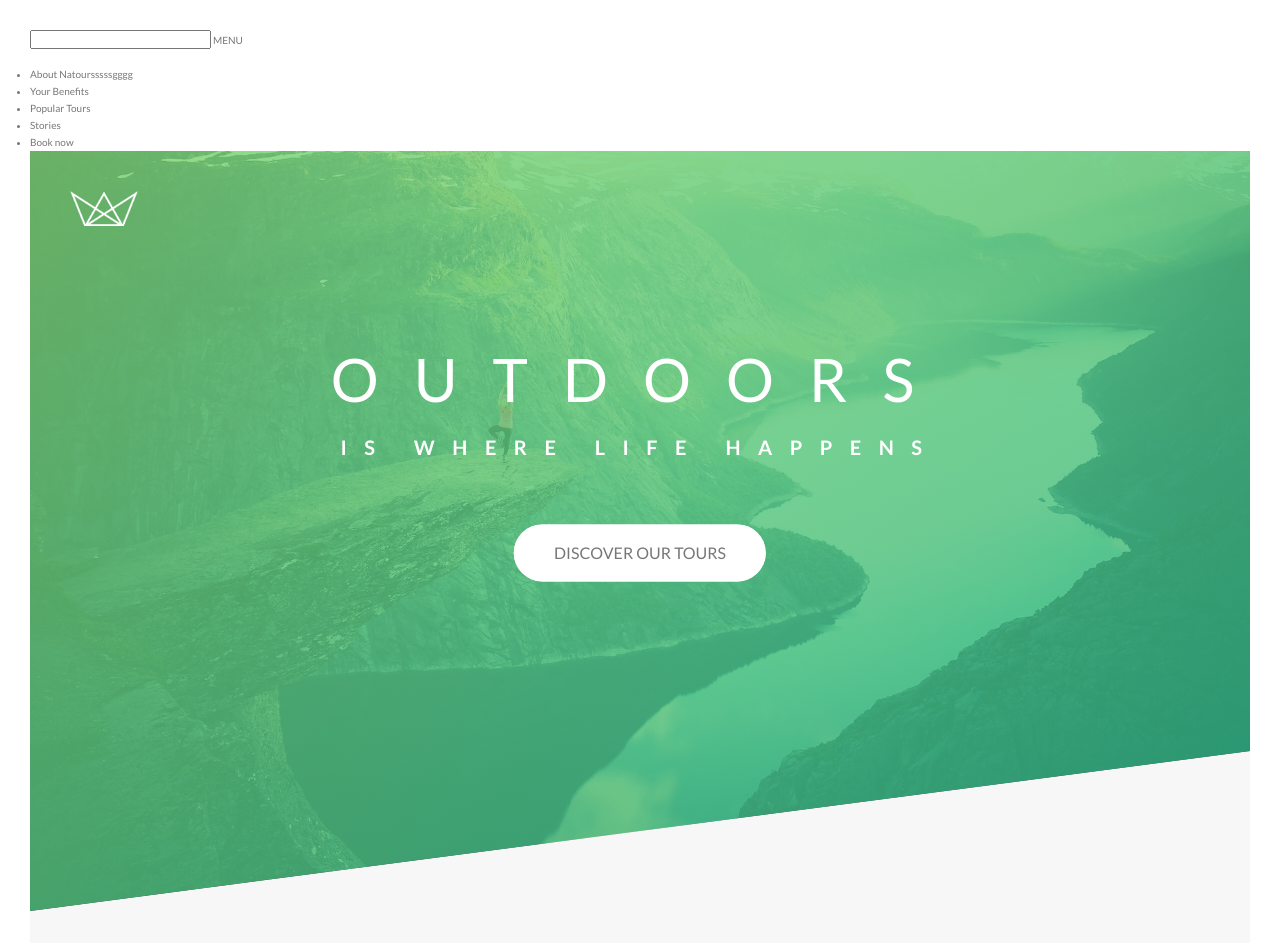
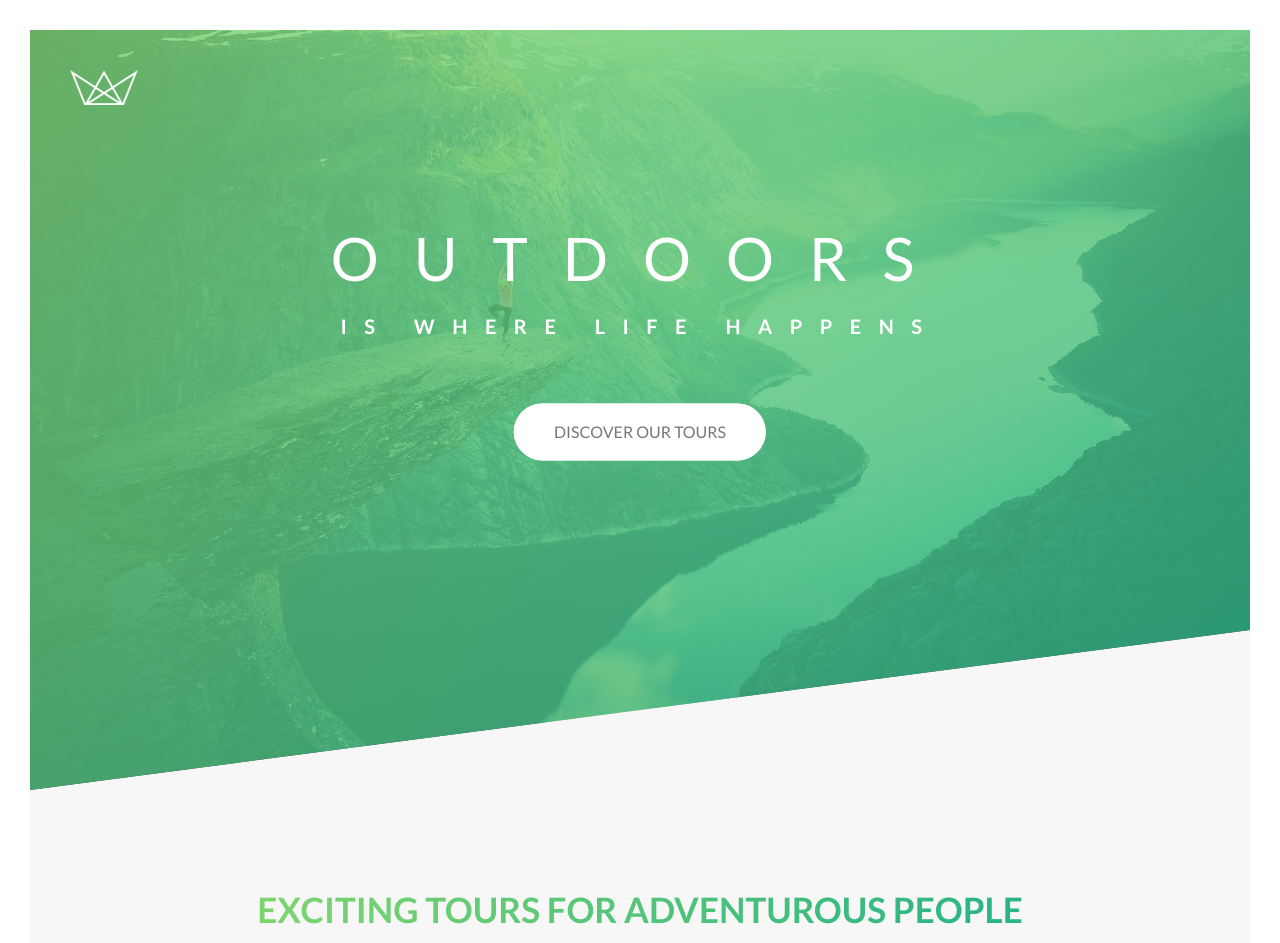
Before and after one commit to mlombard82/mlombard82.github.io, a website: page index.html in a window 1280 px wide. Shown: the top 943 px of the page. Drawn offline with Linux system fonts and the light colour scheme.

Commit message:
commenting out the navigation because it's in progress

```diff
--- a/index.html
+++ b/index.html
@@ -13,6 +13,7 @@
     </head>
     <body>
 
+        <!--
         <div class="navigation">
             <input type="check" class="navigation__checkbox" id="navi-toggle">
 
@@ -22,7 +23,7 @@
 
             <nav class="navigation__nav">
                 <ul class="navigation__list">
-                    <li class="navigation__item"> <a href="#" class="navigation__link"></a>About Natoursssssgggg</li>
+                    <li class="navigation__item"> <a href="#" class="navigation__link"></a>About Natours</li>
                     <li class="navigation__item"> <a href="#" class="navigation__link"></a>Your Benefits</li>
                     <li class="navigation__item"> <a href="#" class="navigation__link"></a>Popular Tours</li>
                     <li class="navigation__item"> <a href="#" class="navigation__link"></a>Stories</li>
@@ -31,7 +32,7 @@
                 </ul>
             </nav>
         </div>
-
+    -->
         <header class="header">
             <div class="header__logo-box">
                 <img src="img/logo-white.png" alt="Logo" class="header__logo">
```
